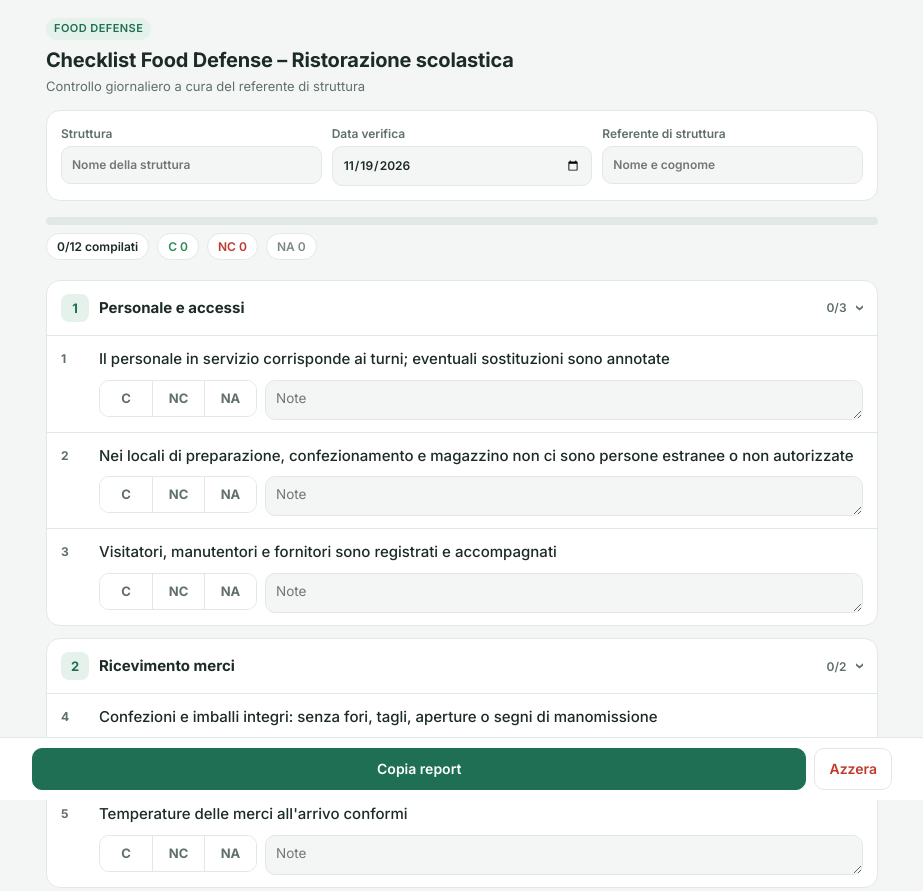
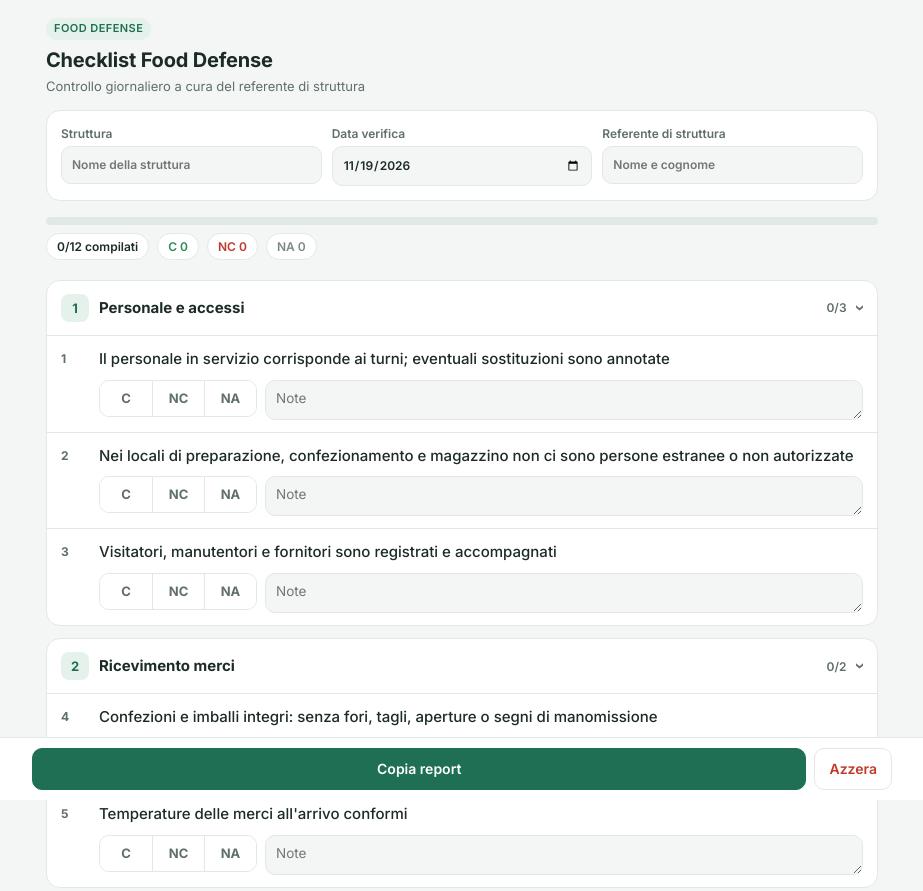
Before and after one commit to qualitavivenda-afk/check-food-defense, a plain HTML site: page index.html in a window 1280 px wide. Shown: the top 891 px of the page, without its empty margins (178-1101 px from the left). Drawn offline with Linux system fonts and the light colour scheme.

Commit message:
Rimossi i riferimenti alla ristorazione scolastica
Co-Authored-By: Claude Opus 5.5 <noreply@anthropic.com>
Claude-Session: https://claude.ai/code/session_012D9br4aSasAqoysuYd28Jr

```diff
--- a/index.html
+++ b/index.html
@@ -3,7 +3,7 @@
 <head>
 <meta charset="UTF-8">
 <meta name="viewport" content="width=device-width, initial-scale=1">
-<title>Checklist Food Defense – Ristorazione scolastica</title>
+<title>Checklist Food Defense</title>
 <link rel="preconnect" href="https://fonts.googleapis.com">
 <link href="https://fonts.googleapis.com/css2?family=Inter:wght@400;500;600;700&display=swap" rel="stylesheet">
 <style>
@@ -85,7 +85,7 @@
 <div class="wrap">
   <header>
     <span class="tag">Food Defense</span>
-    <h1>Checklist Food Defense – Ristorazione scolastica</h1>
+    <h1>Checklist Food Defense</h1>
     <p>Controllo giornaliero a cura del referente di struttura</p>
   </header>
 
```
